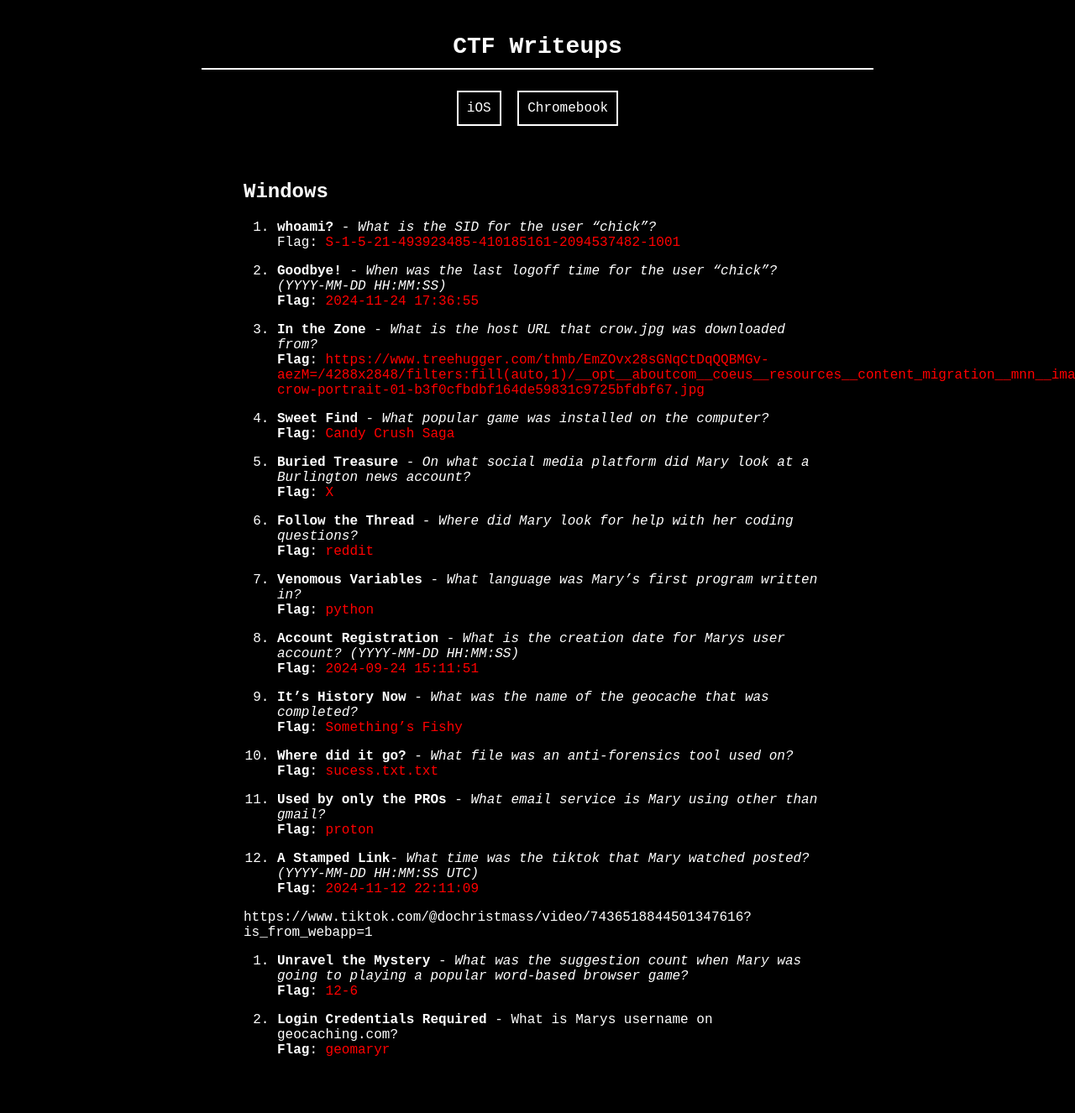
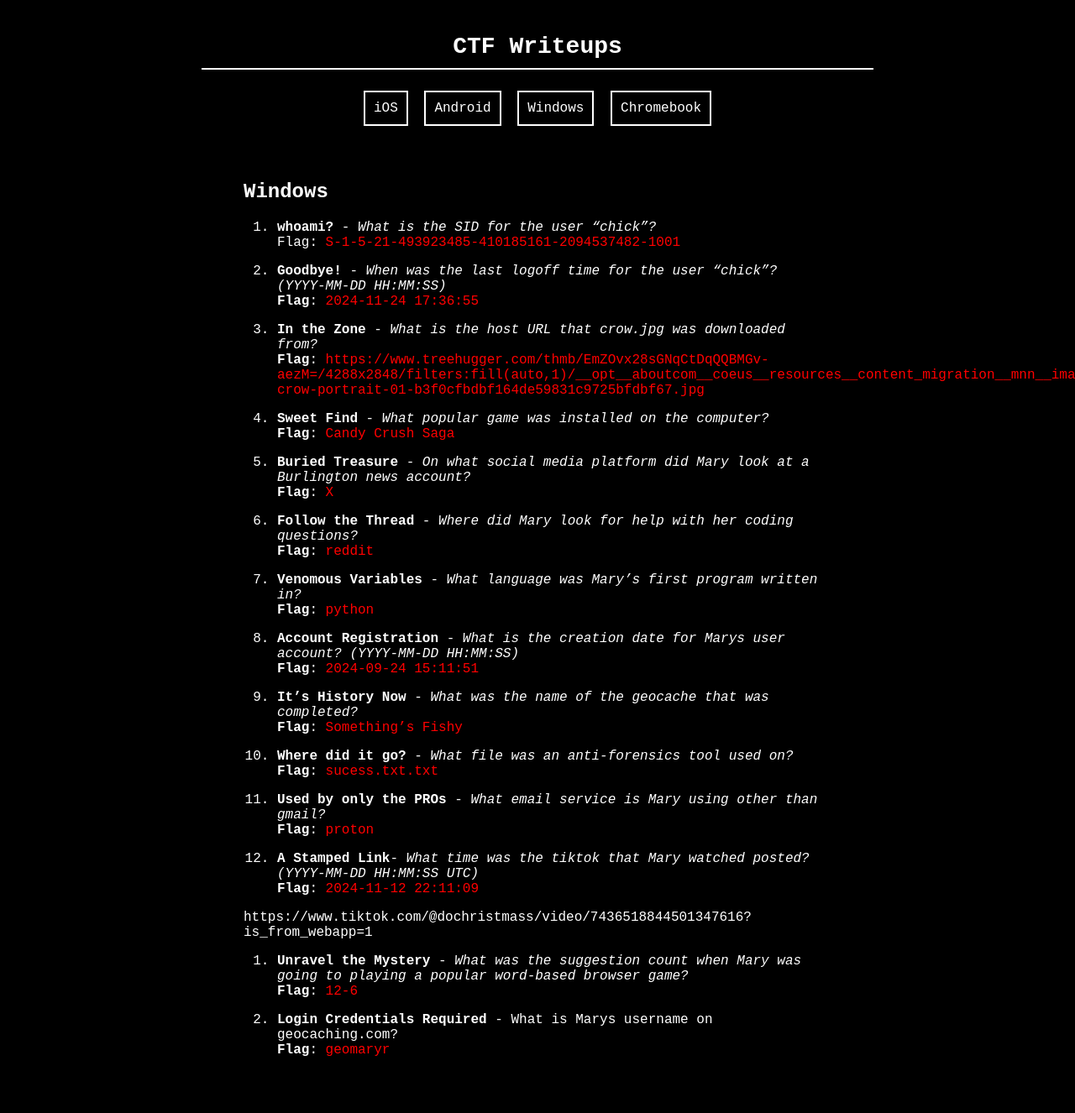
Before and after one commit to amulya-shanbhag/CTF-Writeup-2025, a Jekyll site: the page built from _mypages/windows.md, in a window 1280 px wide. Shown: the whole page at 84% size. Built offline with Jekyll 4.4.1, drawn with Linux system fonts in a browser that asks for light colours.

Commit message:
Update default.html

```diff
--- a/_layouts/default.html
+++ b/_layouts/default.html
@@ -61,6 +61,8 @@
         <!-- Centered Navigation Links -->
         <div class="links">
             <a href="/CTF-Writeup-2025/mypages/ios/">iOS</a>
+            <a href="/CTF-Writeup-2025/mypages/android/">Android</a>
+            <a href="/CTF-Writeup-2025/mypages/windows/">Windows</a>
             <a href="/CTF-Writeup-2025/mypages/chromebook/">Chromebook</a>
         </div>
 
```
